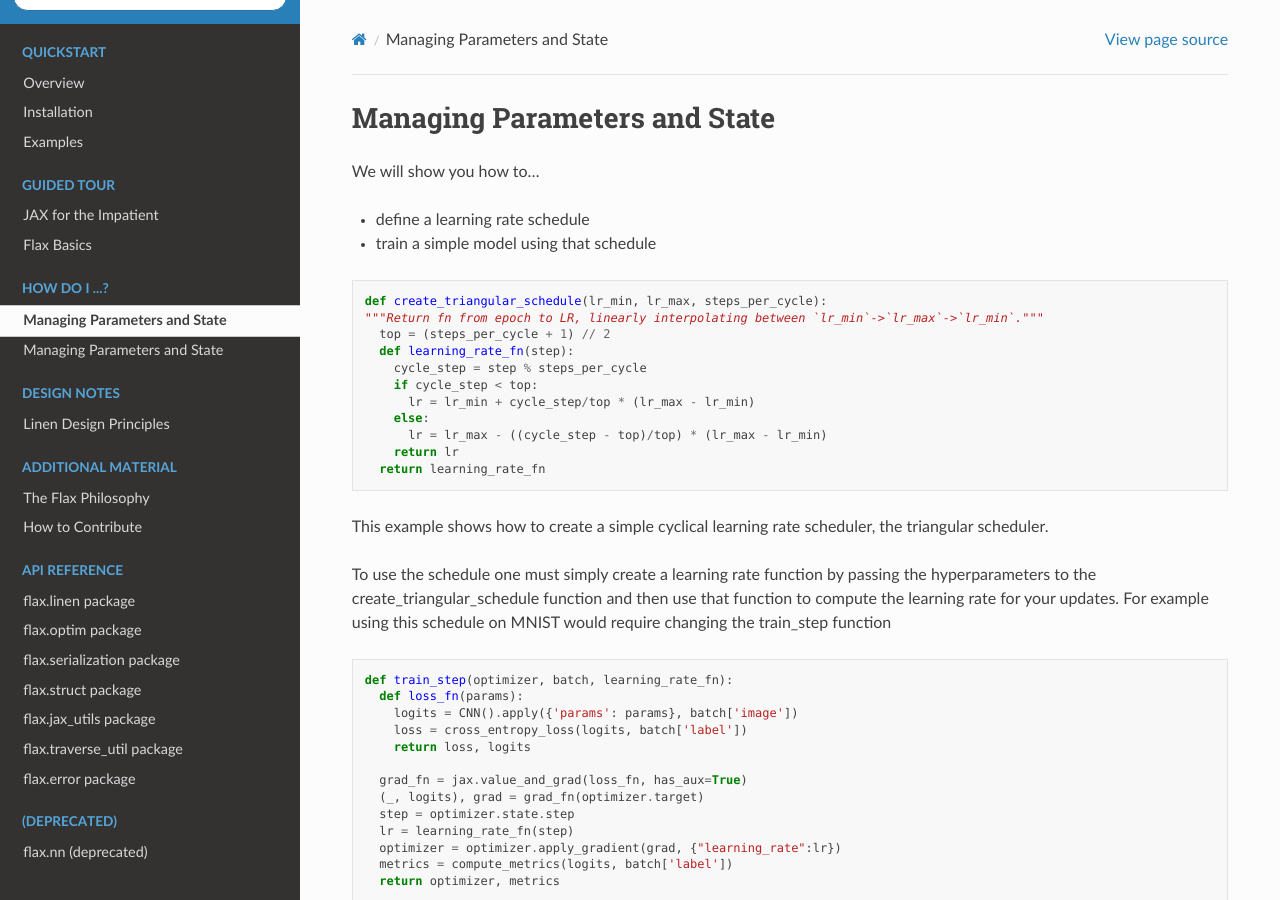
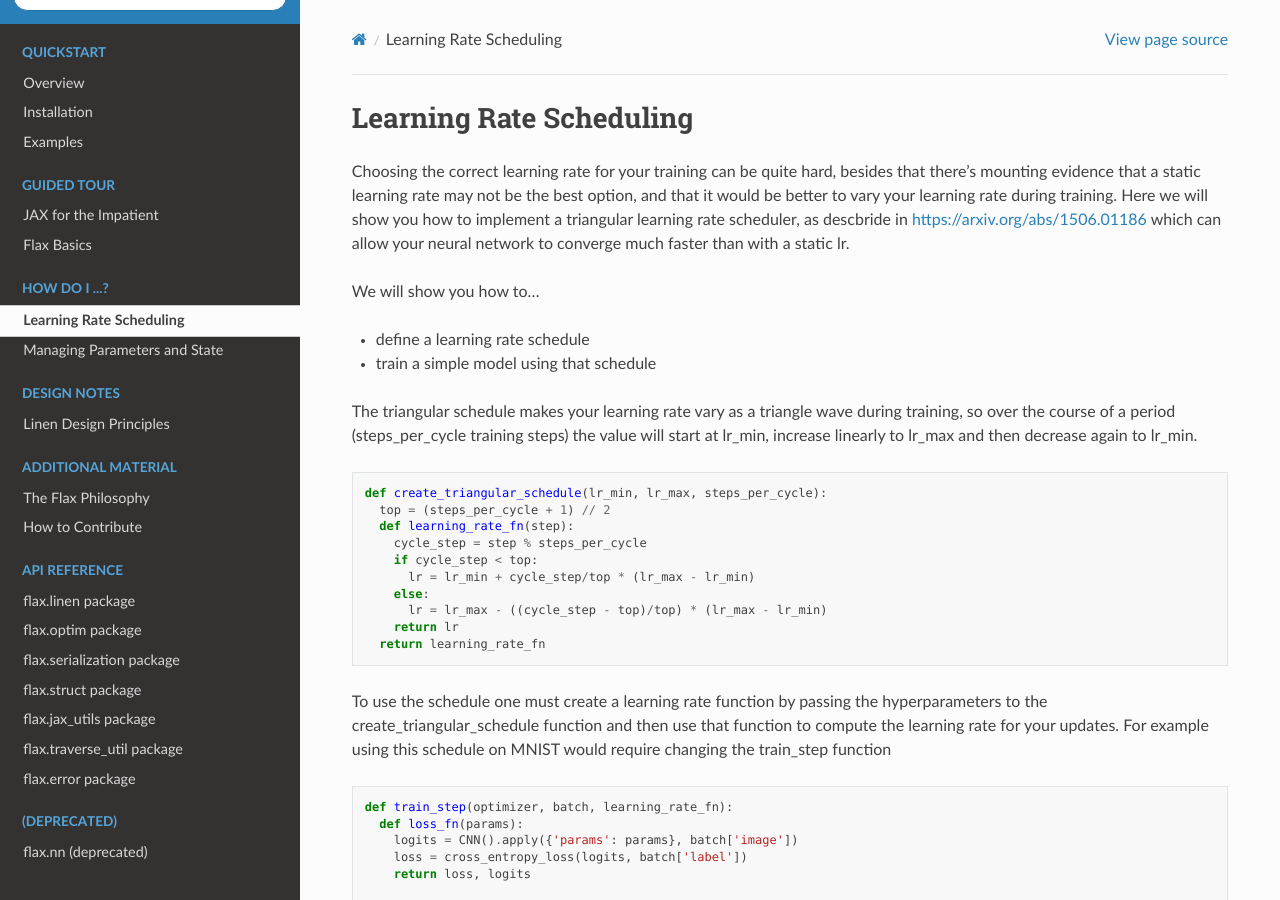
Before and after one commit to bortkomencw/flax, a Sphinx documentation site: the page built from docs/howtos/lr_schedule.rst, in a window 1280 px wide and 900 px high. Built offline with Sphinx 7.4.7 and the Read the Docs theme 2.0.0, drawn with Linux system fonts in a browser that asks for light colours.

Commit message:
fixed title and changed explanation

```diff
--- a/docs/howtos/lr_schedule.rst
+++ b/docs/howtos/lr_schedule.rst
@@ -1,15 +1,22 @@
-Managing Parameters and State
+Learning Rate Scheduling
 =============================
+
+Choosing the correct learning rate for your training can be quite hard, besides that there's mounting evidence that a static
+learning rate may not be the best option, and that it would be better to vary your learning rate during training.
+Here we will show you how to implement a triangular learning rate scheduler, as descbride in https://arxiv.org/abs/1506.01186
+which can allow your neural network to converge much faster than with a static lr.
 
 We will show you how to...
 
 * define a learning rate schedule
 * train a simple model using that schedule
 
+The triangular schedule makes your learning rate vary as a triangle wave during training, so over the course of a period (steps_per_cycle
+training steps) the value will start at lr_min, increase linearly to lr_max and then decrease again to lr_min.
+
 .. testcode::
 
   def create_triangular_schedule(lr_min, lr_max, steps_per_cycle):
-  """Return fn from epoch to LR, linearly interpolating between `lr_min`->`lr_max`->`lr_min`."""
     top = (steps_per_cycle + 1) // 2
     def learning_rate_fn(step):
       cycle_step = step % steps_per_cycle
@@ -20,9 +27,8 @@ We will show you how to...
       return lr
     return learning_rate_fn
 
-This example shows how to create a simple cyclical learning rate scheduler, the triangular scheduler.
 
-To use the schedule one must simply create a learning rate function by passing the hyperparameters to the
+To use the schedule one must create a learning rate function by passing the hyperparameters to the
 create_triangular_schedule function and then use that function to compute the learning rate for your updates.
 For example using this schedule on MNIST would require changing the train_step function
 
```
